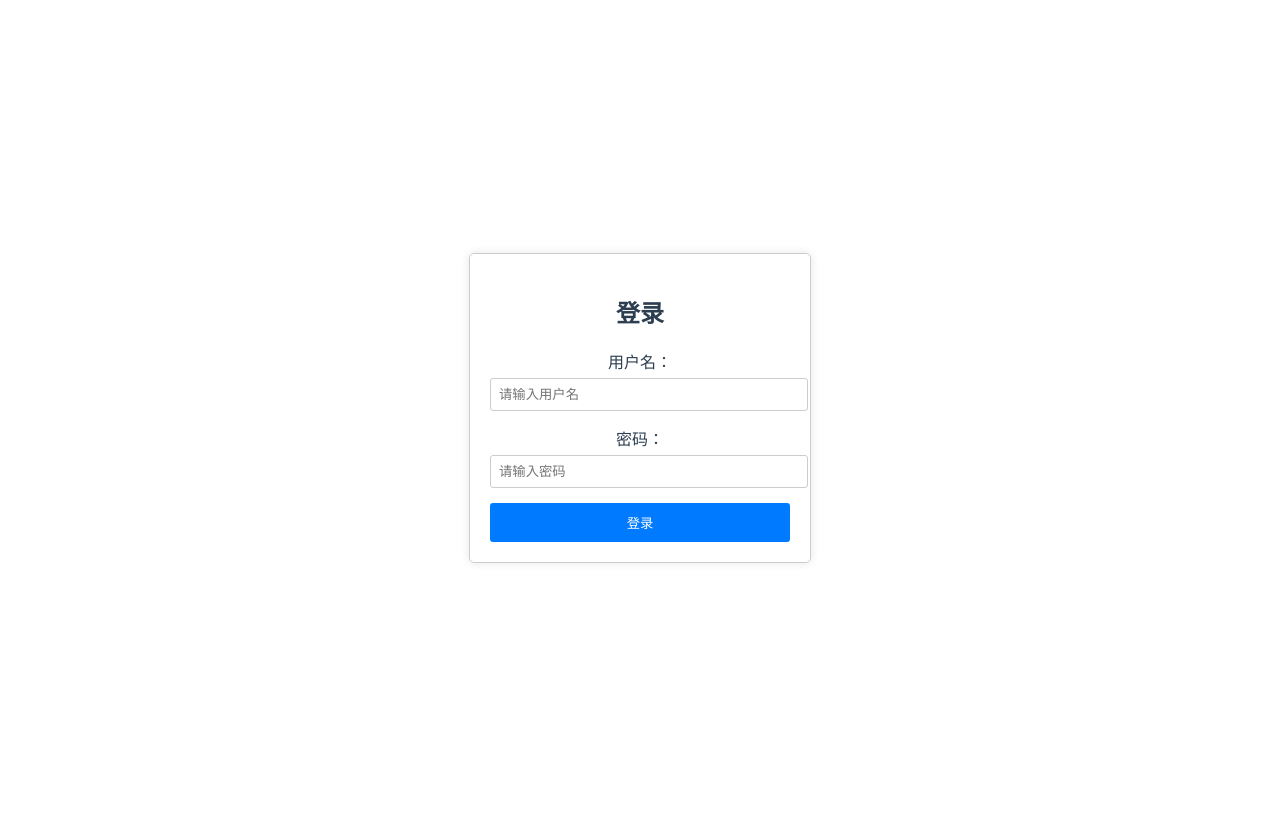
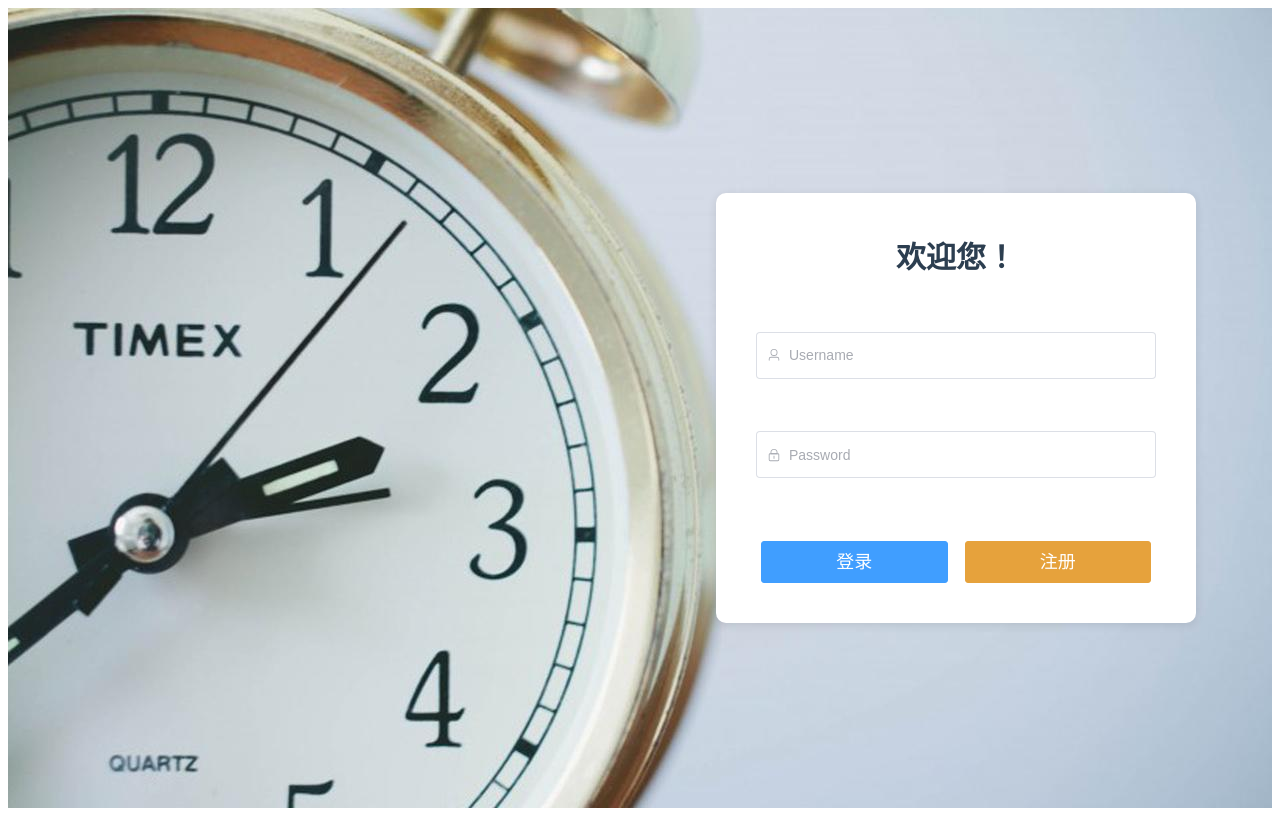
Before and after one commit to NormXii/Work, a Vue app in the folder work/: page / in a window 1280 px wide. Built offline with nearby package versions, Linux system fonts and the light colour scheme.

Commit message:
登录界面1.0

```diff
--- a/work/package.json
+++ b/work/package.json
@@ -8,6 +8,7 @@
     "lint": "vue-cli-service lint"
   },
   "dependencies": {
+    "@element-plus/icons-vue": "^2.3.1",
     "core-js": "^3.8.3",
     "element-plus": "^2.7.3",
     "vue": "^3.2.13",
--- a/work/src/main.ts
+++ b/work/src/main.ts
@@ -4,5 +4,11 @@ import router from './router'
 import store from './store'
 import ElementPlus from 'element-plus'
 import 'element-plus/theme-chalk/index.css'
+import * as ElIcons from '@element-plus/icons-vue'
 
-createApp(App).use(ElementPlus).use(store).use(router).mount('#app')
+const app = createApp(App)
+// 注册所有图标组件
+for (const [key, component] of Object.entries(ElIcons)) {
+    app.component(key, component)
+}
+app.use(ElementPlus).use(store).use(router).mount('#app')
--- a/work/src/views/LoginView.vue
+++ b/work/src/views/LoginView.vue
@@ -1,85 +1,105 @@
 <template>
-  <div class="login-container">
-    <form class="login-form" @submit.prevent="login">
-      <h2>登录</h2>
-      <div class="form-group">
-        <label for="username">用户名：</label>
-        <input type="text" id="username" v-model="username" placeholder="请输入用户名" required>
+  <div class="wrapper">
+    <div class="left-half"></div>
+    <div class="right-half">
+      <div class="login-container">
+        <div class="login-header">
+          <b>欢迎您！</b>
+        </div>
+        <el-input
+            size="medium"
+            class="input"
+            v-model="user.username"
+            placeholder="Username">
+          <template #prefix>
+            <el-icon><User /></el-icon>
+          </template>
+        </el-input>
+        <el-input
+            size="medium"
+            class="input"
+            v-model="user.password"
+            show-password
+            placeholder="Password">
+          <template #prefix>
+            <el-icon><Lock /></el-icon>
+          </template>
+        </el-input>
+        <div class="button-container">
+          <el-button type="primary" size="small" autocomplete="off">登录</el-button>
+          <el-button type="warning" size="small" autocomplete="off">注册</el-button>
+        </div>
       </div>
-      <div class="form-group">
-        <label for="password">密码：</label>
-        <input type="password" id="password" v-model="password" placeholder="请输入密码" required>
-      </div>
-      <button type="submit">登录</button>
-    </form>
+    </div>
   </div>
 </template>
 
 <script>
+import { User, Lock } from '@element-plus/icons-vue'
+
 export default {
+  name: "LoginView",
+  components: {
+    User,
+    Lock
+  },
   data() {
     return {
-      username: '',
-      password: ''
-    };
-  },
-  methods: {
-    login() {
-      // 在这里实现登录逻辑
-      console.log('用户名:', this.username);
-      console.log('密码:', this.password);
-      // 清空表单
-      this.username = '';
-      this.password = '';
+      user: {}
     }
   }
-};
+}
 </script>
 
 <style>
-.login-container {
+.wrapper {
+  display: flex;
+  height: 100vh;
+  background-image: url('@/assets/background.jpg');
+  background-size: cover;
+  background-position: center;
+  overflow: hidden;
+}
+.left-half {
+  flex: 1;
+}
+.right-half {
+  flex: 1;
   display: flex;
   justify-content: center;
   align-items: center;
-  height: 100vh;
 }
-
-.login-form {
-  width: 300px;
+.login-container {
+  background-color: #fff;
+  width: 400px;
+  height: 350px;
+  padding: 40px;
+  border-radius: 10px;
+  box-shadow: 0 2px 10px rgba(0, 0, 0, 0.1);
+  display: flex;
+  flex-direction: column;
+  justify-content: space-between;
+}
+.login-header {
+  margin-bottom: 20px;
+  text-align: center;
+  font-size: 30px;
+}
+.input {
+  height: 47px;
+  margin-bottom: 18px;
+}
+.button-container {
+  display: flex;
+  justify-content: space-between;
+  margin-top: 10px;
+  text-align: right;
+  font-size: 30px;
+}
+.button-container .el-button {
+  flex: 1;
+  margin: 0 5px;
+  font-size: 18px;
   padding: 20px;
-  border: 1px solid #ccc;
-  border-radius: 5px;
-  box-shadow: 0 0 10px rgba(0, 0, 0, 0.1);
-}
-
-.form-group {
-  margin-bottom: 15px;
-}
-
-label {
-  display: block;
-  margin-bottom: 5px;
-}
-
-input[type="text"],
-input[type="password"] {
-  width: 100%;
-  padding: 8px;
-  border: 1px solid #ccc;
-  border-radius: 3px;
-}
-
-button {
-  width: 100%;
-  padding: 10px;
-  background-color: #007bff;
-  color: #fff;
-  border: none;
-  border-radius: 3px;
-  cursor: pointer;
-}
-
-button:hover {
-  background-color: #0056b3;
 }
 </style>
```
Also changed, not shown: work/src/assets/background.jpg (added), work/src/router/index.ts (line endings or trailing spaces), 1 other file (tests, documents, lock files or other folders).
